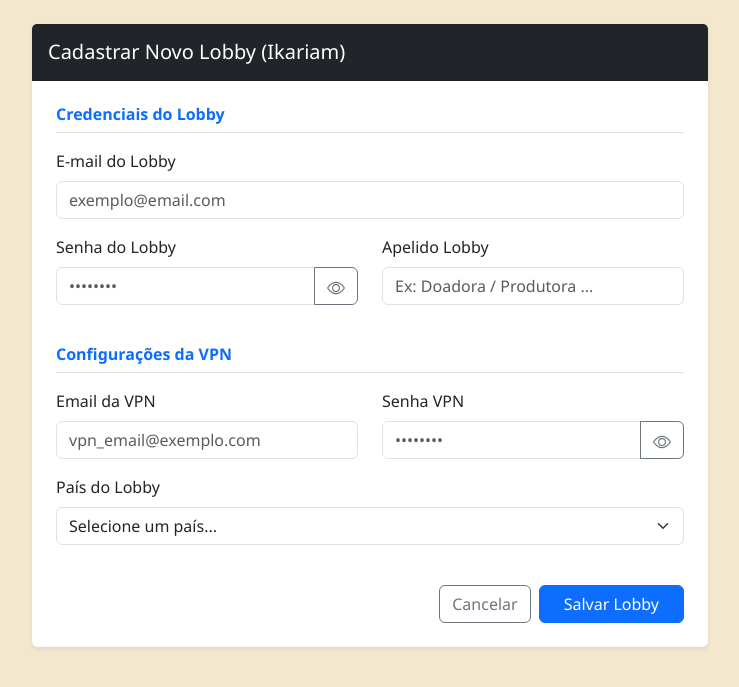
After one commit to HerberthPy/IkariumBot, a Flask app: page /lobbies/new in a window 1280 px wide. The commit adds this page. Shown: the top 687 px of the page, without its empty margins (270-1009 px from the left). Run offline with Flask 3, Linux system fonts and the light colour scheme; the visitor is signed in with stand-in values (Sample User, id 1).

Commit message:
Adicionando cadastro dos lobbies com criptografia fernet

```diff
--- a/app/main/routes.py
+++ b/app/main/routes.py
@@ -1,7 +1,8 @@
-from flask import render_template
+from flask import render_template, request, redirect, url_for, flash
 from flask_login import login_required, current_user
+from app import db
 from app.main import main_bp
-from app.models import IkariamLobby
+from app.models import IkariamLobby, now_utc
 
 @main_bp.route('/')
 @login_required
@@ -13,3 +14,37 @@ def index():
 def list_lobbies():
     lobbies = current_user.lobbies
     return render_template('main/lobbies.html', lobbies=lobbies)
+
+@main_bp.route('/lobbies/new', methods=['GET', 'POST'])
+@login_required
+def create_lobby():
+    if request.method == 'POST':
+        nickname = request.form.get('nickname')
+        email = request.form.get('email-lobby')
+        lobby_password = request.form.get('lobby_password')
+        vpn_user = request.form.get('vpn_email')
+        vpn_pass = request.form.get('vpn_password')
+        vpn_country = request.form.get('country')
+
+        # Cria a instância do novo lobby vinculada ao usuário logado
+        novo_lobby = IkariamLobby(
+            nickname=nickname,
+            email=email,
+            lobby_password=lobby_password,  # O @setter do Fernet criptografa aqui
+            vpn_user=vpn_user,
+            vpn_password=vpn_pass,  # O @setter do Fernet criptografa aqui
+            vpn_country=vpn_country,
+            user_id=current_user.id,
+            active=0,
+            is_running=0,
+            last_update=now_utc(),
+            created_at=now_utc()
+        )
+
+        db.session.add(novo_lobby)
+        db.session.commit()
+
+        flash('Lobby cadastrado com sucesso!', 'success')
+        return redirect(url_for('main.list_lobbies'))
+
+    return render_template('main/create_lobby.html')
--- /dev/null
+++ b/app/main/templates/main/create_lobby.html
@@ -0,0 +1,125 @@
+{% extends "base.html" %}
+
+{% block title %}Cadastrar Looby - IkariumBot{% endblock %}
+
+{% block extra_css %}
+    <link rel="stylesheet" type="text/css" href="{{ url_for('main.static', filename='main/style.css') }}">
+{% endblock %}
+
+{% block content %}
+    <div class="container mt-4 mb-5" style="max-width: 700px;">
+        <div class="card shadow-sm border-0">
+            <div class="card-header bg-dark text-white py-3">
+                <h4 class="mb-0 fs-5">Cadastrar Novo Lobby (Ikariam)</h4>
+            </div>
+            <div class="card-body p-4">
+                <form action="{{ url_for('main.create_lobby') }}" method="POST">
+
+                    <!-- Dados do Lobby (Ikariam) -->
+                    <h5 class="text-primary mb-3 border-bottom pb-2 fs-6 fw-bold">Credenciais do Lobby</h5>
+
+                    <div class="mb-3">
+                        <label for="email-lobby" class="form-label">E-mail do Lobby</label>
+                        <input type="email" class="form-control" id="email-lobby" name="email-lobby" required placeholder="exemplo@email.com">
+                    </div>
+
+                    <div class="row">
+                        <!-- SENHA DO LOBBY COM BOTÃO OLHO -->
+                        <div class="col-md-6 mb-3">
+                            <label for="lobby_password" class="form-label">Senha do Lobby</label>
+                            <div class="input-group">
+                                <input type="password" class="form-control password-input" id="lobby_password" name="lobby_password" required placeholder="••••••••">
+                                <button class="btn btn-outline-secondary toggle-pass-btn" type="button" onclick="toggleInputPassword(this)" title="Exibir/Ocultar Senha">
+                                    <svg class="eye-icon" xmlns="http://www.w3.org/2000/svg" width="18" height="18" fill="currentColor" viewBox="0 0 16 16">
+                                        <path d="M16 8s-3-5.5-8-5.5S0 8 0 8s3 5.5 8 5.5S16 8 16 8zM1.173 8a13.133 13.133 0 0 1 1.66-2.043C4.12 4.668 5.88 3.5 8 3.5c2.12 0 3.879 1.168 5.168 2.457A13.133 13.133 0 0 1 14.828 8c-.058.087-.122.183-.195.288-.335.48-.83 1.12-1.465 1.755C11.879 11.332 10.119 12.5 8 12.5c-2.12 0-3.879-1.168-5.168-2.457A13.134 13.134 0 0 1 1.172 8z"/>
+                                        <path d="M8 5.5a2.5 2.5 0 1 0 0 5 2.5 2.5 0 0 0 0-5zM4.5 8a3.5 3.5 0 1 1 7 0 3.5 3.5 0 0 1-7 0z"/>
+                                    </svg>
+                                </button>
+                            </div>
+                        </div>
+                        <div class="col-md-6 mb-3">
+                            <label for="nickname" class="form-label">Apelido Lobby</label>
+                            <input type="text" class="form-control" id="nickname" name="nickname" placeholder="Ex: Doadora / Produtora ...">
+                        </div>
+                    </div>
+
+                    <!-- Configurações da VPN -->
+                    <h5 class="text-primary mt-4 mb-3 border-bottom pb-2 fs-6 fw-bold">Configurações da VPN</h5>
+
+                    <div class="row">
+                        <!-- Email da VPN -->
+                        <div class="col-md-6 mb-3">
+                            <label for="vpn_email" class="form-label">Email da VPN</label>
+                            <input type="email" class="form-control" id="vpn_email" name="vpn_email" required placeholder="vpn_email@exemplo.com">
+                        </div>
+
+                        <!-- Senha da VPN -->
+                        <div class="col-md-6 mb-3">
+                            <label for="vpn_password" class="form-label">Senha VPN</label>
+                            <div class="input-group">
+                                <input type="password" class="form-control password-input" id="vpn_password" name="vpn_password" required placeholder="••••••••">
+                                <button class="btn btn-outline-secondary toggle-pass-btn" type="button" onclick="toggleInputPassword(this)" title="Exibir/Ocultar Senha">
+                                    <svg class="eye-icon" xmlns="http://www.w3.org/2000/svg" width="18" height="18" fill="currentColor" viewBox="0 0 16 16">
+                                        <path d="M16 8s-3-5.5-8-5.5S0 8 0 8s3 5.5 8 5.5S16 8 16 8zM1.173 8a13.133 13.133 0 0 1 1.66-2.043C4.12 4.668 5.88 3.5 8 3.5c2.12 0 3.879 1.168 5.168 2.457A13.133 13.133 0 0 1 14.828 8c-.058.087-.122.183-.195.288-.335.48-.83 1.12-1.465 1.755C11.879 11.332 10.119 12.5 8 12.5c-2.12 0-3.879-1.168-5.168-2.457A13.134 13.134 0 0 1 1.172 8z"/>
+                                        <path d="M8 5.5a2.5 2.5 0 1 0 0 5 2.5 2.5 0 0 0 0-5zM4.5 8a3.5 3.5 0 1 1 7 0 3.5 3.5 0 0 1-7 0z"/>
+                                    </svg>
+                                </button>
+                            </div>
+                        </div>
+                    </div>
+
+                    <div class="row">
+                        <!-- País do Lobby (Select) -->
+                        <div class="col-md-12 mb-3">
+                            <label for="country" class="form-label">País do Lobby</label>
+                            <select class="form-select" id="country" name="country" required>
+                                <option value="" selected disabled>Selecione um país...</option>
+                                <option value="BR">Brasil (BR)</option>
+                                <option value="ARG">Argentina (ARG)</option>
+                                <option value="ES">Espanha (ES)</option>
+                                <option value="US">Estados Unidos (US)</option>
+                                <option value="PT">Portugal (PT)</option>
+                                <option value="MX">México (MX)</option>
+                                <option value="DE">Alemanha (DE)</option>
+                                <option value="FR">França (FR)</option>
+                                <option value="IT">Itália (IT)</option>
+                                <option value="UK">Reino Unido (UK)</option>
+                                <option value="EN">Internacional (EN)</option>
+                            </select>
+                        </div>
+                    </div>
+
+                    <!-- Botões de Ação -->
+                    <div class="d-flex justify-content-end gap-2 mt-4">
+                        <a href="{{ url_for('main.list_lobbies') }}" class="btn btn-outline-secondary">Cancelar</a>
+                        <button type="submit" class="btn btn-primary px-4">Salvar Lobby</button>
+                    </div>
+
+                </form>
+            </div>
+        </div>
+    </div>
+{% endblock %}
+
+{% block extra_js %}
+
+<script>
+const svgEyeOpen = `<svg xmlns="http://www.w3.org/2000/svg" width="18" height="18" fill="currentColor" viewBox="0 0 16 16"><path d="M16 8s-3-5.5-8-5.5S0 8 0 8s3 5.5 8 5.5S16 8 16 8zM1.173 8a13.133 13.133 0 0 1 1.66-2.043C4.12 4.668 5.88 3.5 8 3.5c2.12 0 3.879 1.168 5.168 2.457A13.133 13.133 0 0 1 14.828 8c-.058.087-.122.183-.195.288-.335.48-.83 1.12-1.465 1.755C11.879 11.332 10.119 12.5 8 12.5c-2.12 0-3.879-1.168-5.168-2.457A13.134 13.134 0 0 1 1.172 8z"/><path d="M8 5.5a2.5 2.5 0 1 0 0 5 2.5 2.5 0 0 0 0-5zM4.5 8a3.5 3.5 0 1 1 7 0 3.5 3.5 0 0 1-7 0z"/></svg>`;
+
+const svgEyeClosed = `<svg xmlns="http://www.w3.org/2000/svg" width="18" height="18" fill="currentColor" viewBox="0 0 16 16"><path d="M13.359 11.238C15.06 9.72 16 8 16 8s-3-5.5-8-5.5a7.028 7.028 0 0 0-2.79.588l.77.771A5.944 5.944 0 0 1 8 3.5c2.12 0 3.879 1.168 5.168 2.457A13.134 13.134 0 0 1 14.828 8c-.058.087-.122.183-.195.288-.335.48-.83 1.12-1.465 1.755-.165.165-.337.328-.517.486l.708.709z"/><path d="M11.297 9.176a3.5 3.5 0 0 0-4.474-4.474l.823.823a2.5 2.5 0 0 1 2.829 2.829l.822.822zm-2.943 1.299.822.822a3.536 3.536 0 0 1-4.474-4.474l.823.823a2.5 2.5 0 0 0 2.829 2.829z"/><path d="M3.35 5.47c-.18.16-.353.322-.518.487A13.134 13.134 0 0 0 1.172 8l.195.288c.335.48.83 1.12 1.465 1.755C4.12 11.332 5.88 12.5 8 12.5c.97 0 1.884-.242 2.704-.666l.783.784A7.95 7.95 0 0 1 8 13.5C3 13.5 0 8 0 8s.939-1.721 2.641-3.238l.709.708zm10.296 8.884-12-12 .708-.708 12 12-.708.708z"/></svg>`;
+
+function toggleInputPassword(button) {
+    // Busca o input dentro do mesmo input-group do botão clicado
+    const input = button.parentElement.querySelector('.password-input');
+
+    if (input.type === 'password') {
+        input.type = 'text';
+        button.innerHTML = svgEyeClosed;
+    } else {
+        input.type = 'password';
+        button.innerHTML = svgEyeOpen;
+    }
+}
+</script>
+
+{% endblock %}
--- a/app/models.py
+++ b/app/models.py
@@ -38,6 +38,7 @@ class IkariamLobby(db.Model):
 
     vpn_user = db.Column(db.String(120), nullable=False)
     vpn_pass = db.Column('vpn_password', db.String(256), nullable=False)
+    vpn_country = db.Column(db.String(80), nullable=False)
 
     user_id = db.Column(db.Integer, db.ForeignKey('user.id'), nullable=False)
 
```
Also changed, not shown: app/main/templates/main/lobbies.html (+4 -4 lines).
